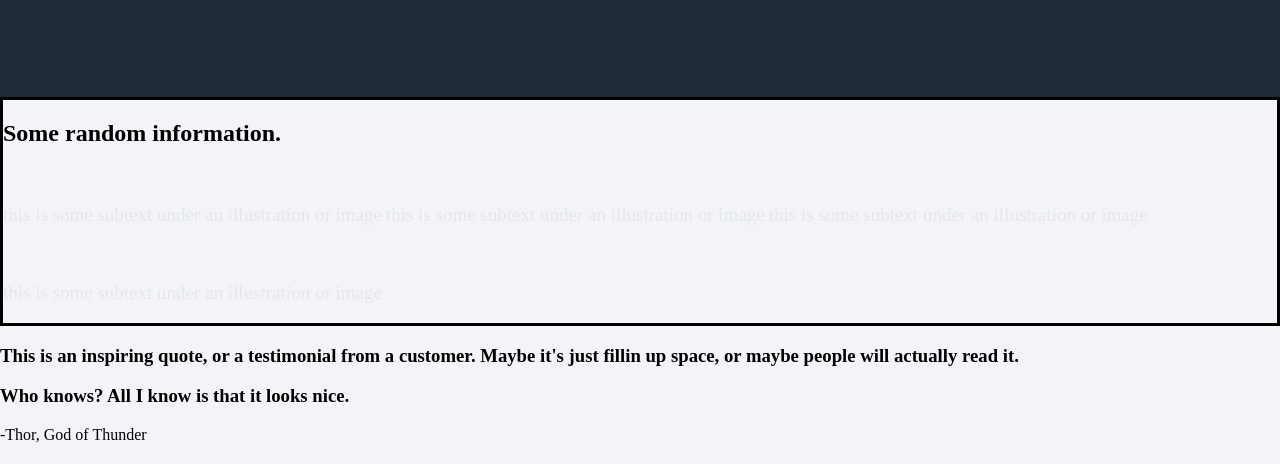
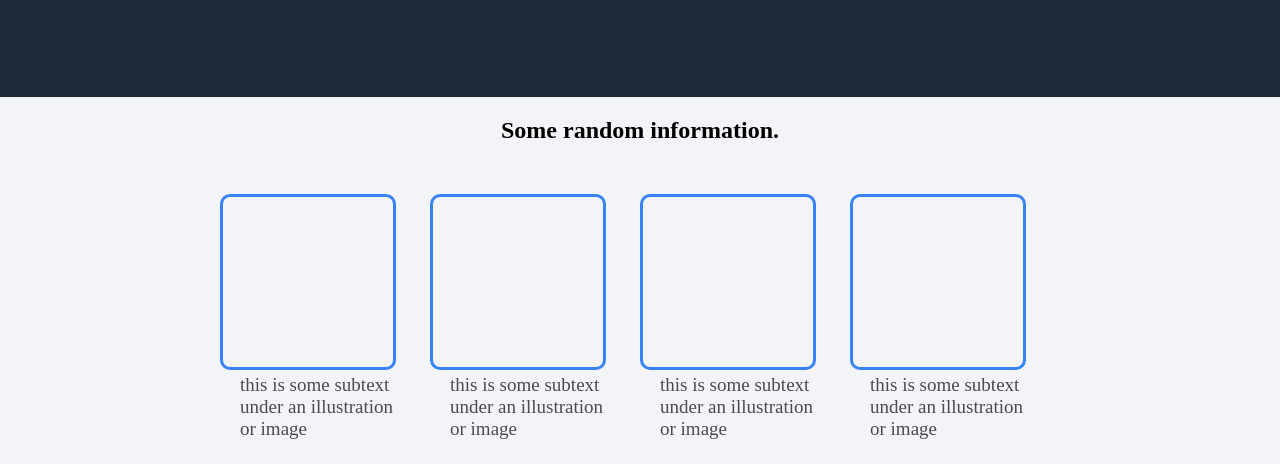
Before and after one commit to edwaddle/Landing-Page, a plain HTML site: page index.html in a window 1280 px wide. Shown: the part 336-800 px from the top of the page. Drawn offline with Linux system fonts and the light colour scheme.

Commit message:
Finished sec2 css, and moved around some spacing
added layout to sec 2 in order for the website to be more well organized. Also added a grey background to sec3 in order to see how much padding I should add to sec2.

```diff
--- a/index.html
+++ b/index.html
@@ -32,22 +32,22 @@
 
                 <div class="outsideBox">
                     <div class="box"></div>
-                    <p class="regText">this is some subtext under an illustration or image</p>
+                    <p class="regText2">this is some subtext under an illustration or image</p>
                 </div>
 
                 <div class="outsideBox">
                     <div class="box"></div>
-                    <p class="regText">this is some subtext under an illustration or image</p>
+                    <p class="regText2">this is some subtext under an illustration or image</p>
                 </div>
 
                 <div class="outsideBox">
                     <div class="box"></div>
-                    <p class ="regText">this is some subtext under an illustration or image</p>
+                    <p class ="regText2">this is some subtext under an illustration or image</p>
                 </div>
 
                 <div class="outsideBox">
                     <div class="box"></div>
-                    <p class="regText">this is some subtext under an illustration or image</p>
+                    <p class="regText2">this is some subtext under an illustration or image</p>
                 </div>
 
             </div>
--- a/style.css
+++ b/style.css
@@ -87,7 +87,40 @@ h1{
 
 .sec2{
     display: flex;
+    flex-direction: column;
     justify-content: center;
-    flex-direction: column;
-    border: solid black;
+    width:100%;
+    padding: 0 0 75px 0;
 }
+
+.sec2 h2{
+    display:flex;
+    align-items: center;
+    justify-content: center;
+}
+
+.box{
+    margin-top: 30px;
+    padding: 85px;
+    border: 3px solid #3882F6;
+    border-radius: 10px;
+}
+.regText2{
+    color: #4b4b4c;
+    font-size: 19px;
+    font-weight:lighter;
+    width: 170px;
+    padding: 0 20px 0 20px;
+    margin-top: 0;
+}
+
+.sec2 .sec2Inner{
+    display: flex;
+    flex-direction: row;
+    justify-content: center;
+}
+
+.sec3{
+    background-color: #E5E7EB;
+    width: 100%;
+}
```
